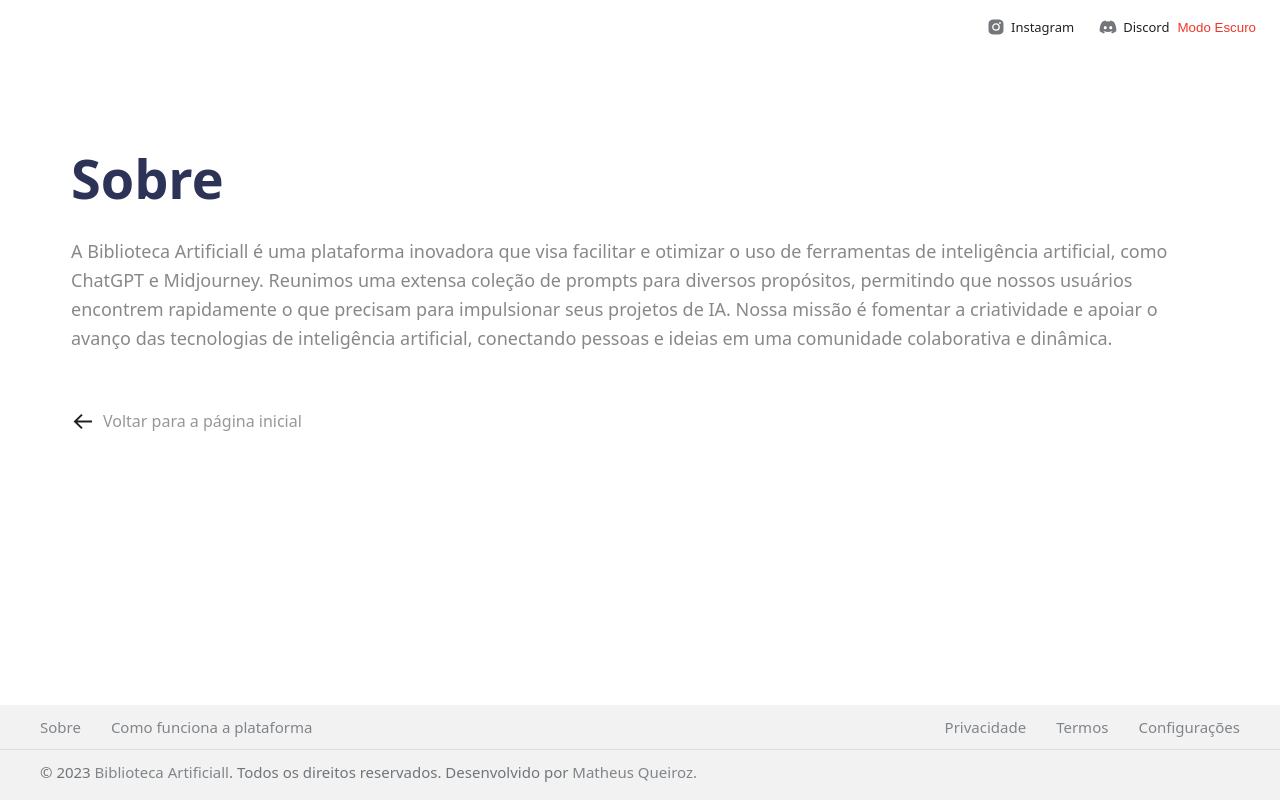
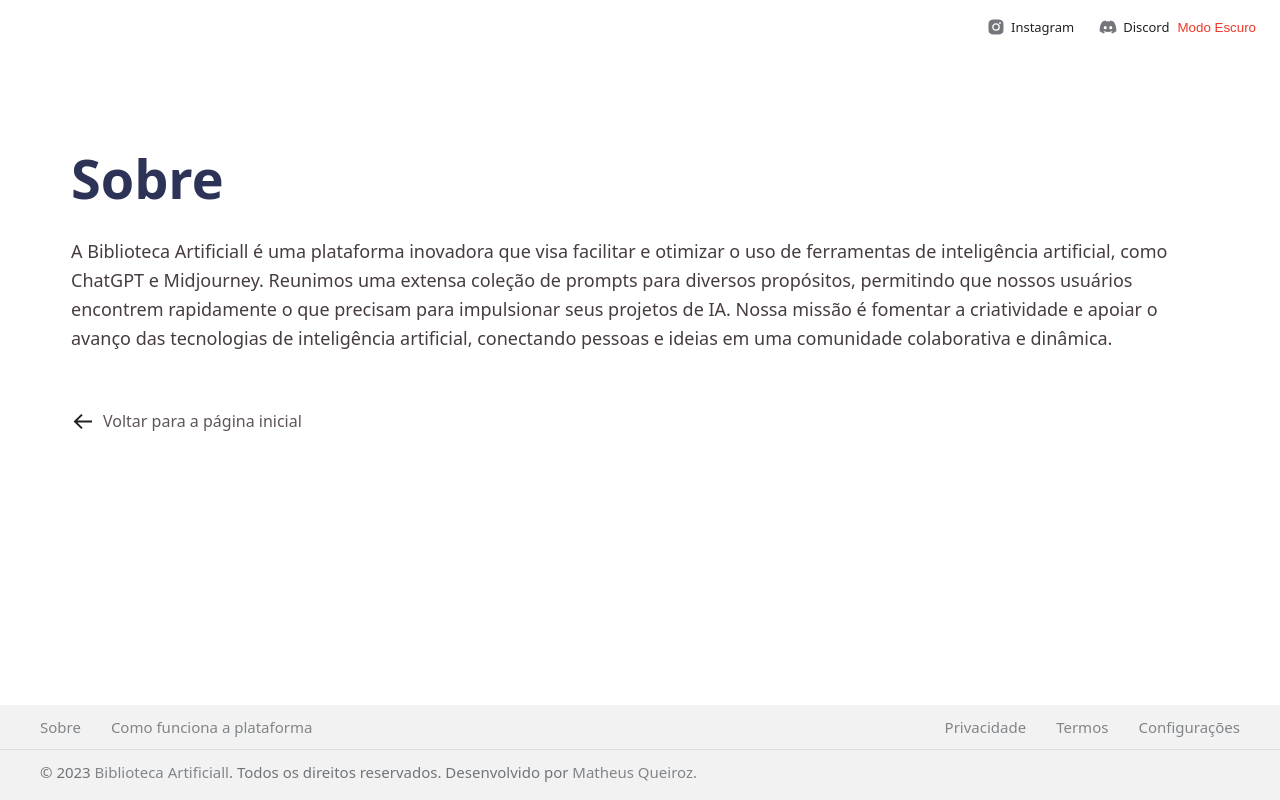
Before and after one commit to matheusqueirozds/biblioteca-artificiall, a Next.js app: page /sobre in a window 1280 px wide. Built offline with nearby package versions, Linux system fonts and the light colour scheme.

Commit message:
Update AdditionalInfo.js

```diff
--- a/components/Global/Main/AdditionalInfo.js
+++ b/components/Global/Main/AdditionalInfo.js
@@ -7,32 +7,55 @@ export const AdditionalInfoContainer = styled.div`
 	flex-direction: column;
 	gap: 0.5rem;
 	position: relative;
-	top: calc(55px + 4rem);
+	top: calc(3.4375rem + 4rem);
 	margin: 0 auto;
-	max-width: 1170px;
+	max-width: 73.125rem;
 	padding: 1rem;
-	padding-bottom: calc(109px + 4rem);
+	padding-bottom: calc(6.8125rem + 4rem);
+	color: #473c41;
 
 	h1 {
-		font-size: 54px;
+		font-size: 3.375rem;
 	}
 
 	h2 {
-		font-size: 36px;
-	}
-
-	h4 {
-		font-size: 21, 6px;
+		font-size: 2.25rem;
 	}
 
 	p {
-		font-size: 18px;
+		font-size: 1.125rem;
 	}
 
 	a {
 		display: flex;
 		gap: 0.5rem;
 		margin-top: 2rem;
+	}
+
+	@media screen and (max-width: 64rem) {
+		max-width: 60.75rem;
+	}
+
+	@media screen and (max-width: 48rem) {
+		max-width: 47rem;
+
+		h1 {
+			font-size: 2.7rem;
+		}
+
+		h2 {
+			font-size: 2.025rem;
+		}
+	}
+
+	@media screen and (max-width: 30rem) {
+		h1 {
+			font-size: 2.3625rem;
+		}
+
+		h2 {
+			font-size: 1.8rem;
+		}
 	}
 `;
 
```
